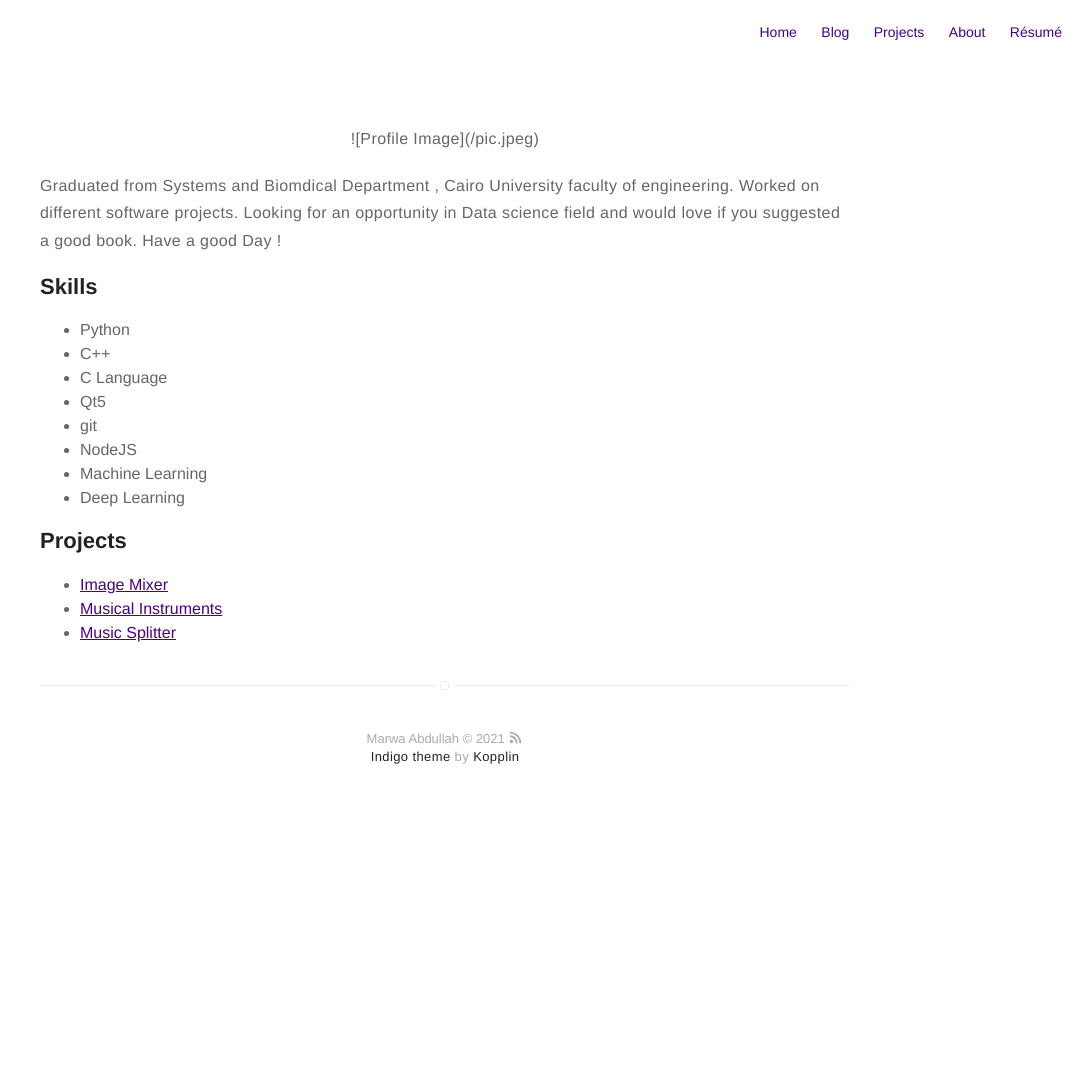
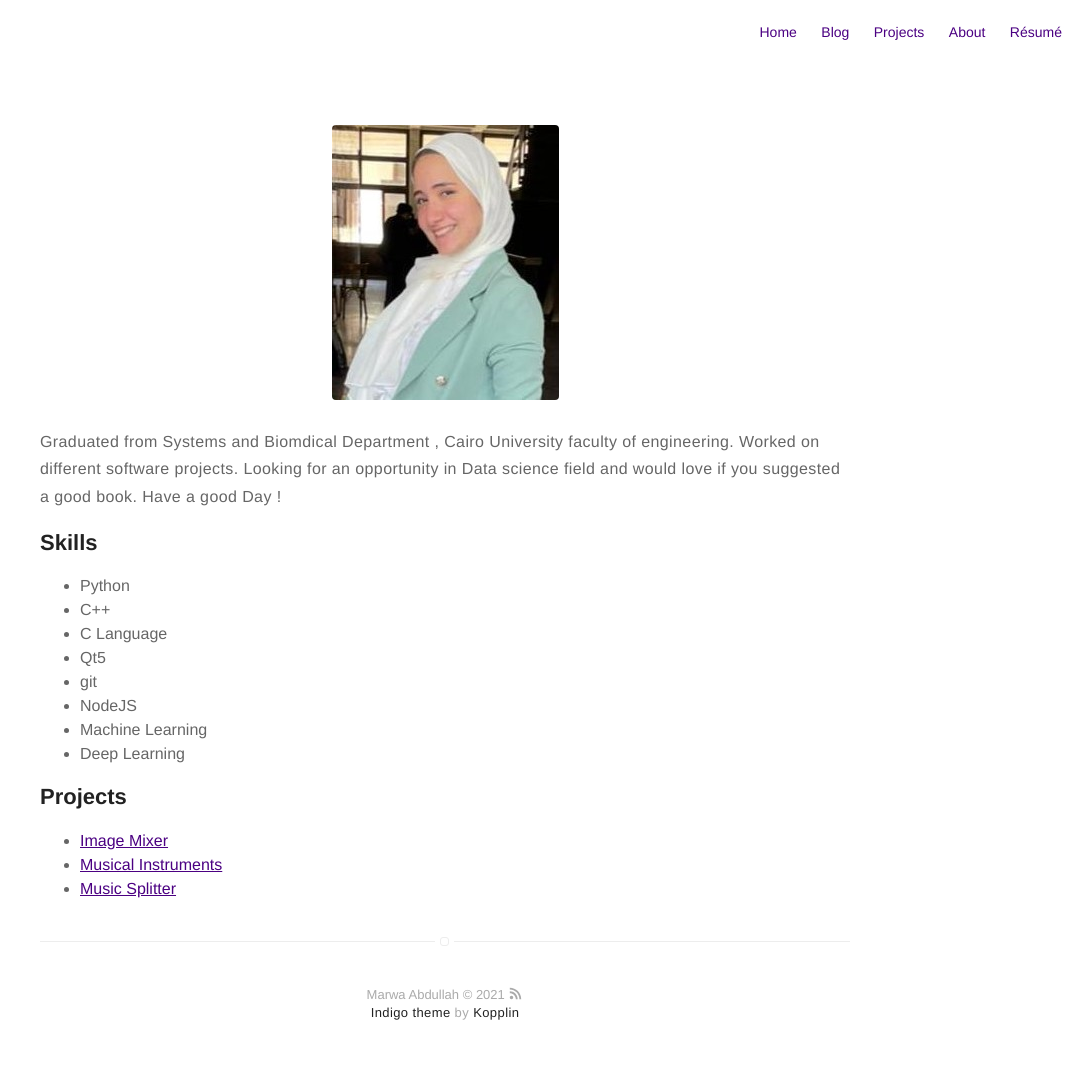
Before and after one commit to marwaomar/Marwa-Abdalla, a Jekyll site: the page built from about.md, in a window 1280 px wide. Shown: the whole page, without its empty margins (195-1280 px from the left). Built offline with Jekyll 4.4.1, drawn with Linux system fonts in a browser that asks for light colours; our own code applies the rules of GitHub Pages for plain Markdown files; before the commit the page ends 900 px from its top, so only the background shows below that.

Commit message:
Update about.md

```diff
--- a/about.md
+++ b/about.md
@@ -1,5 +1,5 @@
 <p align="center">
-![Profile Image](/pic.jpeg)
+	<img src="/pic.jpeg">
 </p>
 <p> Graduated from Systems and Biomdical Department , Cairo University faculty of engineering. Worked on different software projects. Looking for an opportunity in Data science field and would love if you suggested a good book.
 Have a good Day ! </p>
```
